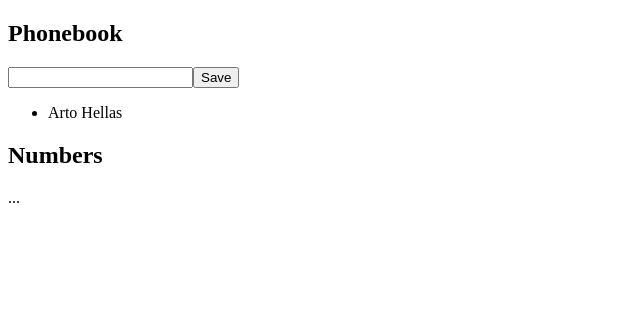
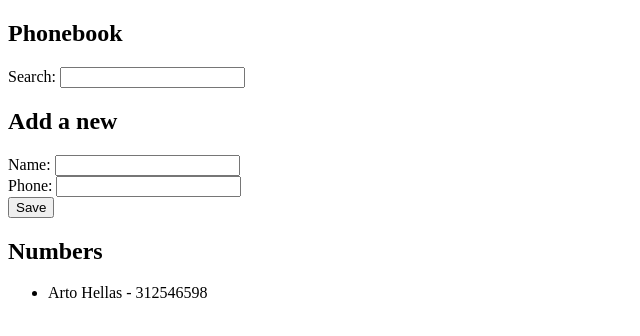
Before and after one commit to victoriapatarroyo/Fullstack-Helsinki-University, a React (Vite) app in the folder part2/phonebook/: page / in a window 1280 px wide. Shown: the top 336 px of the page, without its empty margins (0-640 px from the left). Built offline with nearby package versions, Linux system fonts and the light colour scheme.

Commit message:
Ejercicio 2.10: La Agenda Telefónica Paso 5

```diff
--- a/part2/phonebook/src/App.jsx
+++ b/part2/phonebook/src/App.jsx
@@ -1,18 +1,36 @@
 import { useState } from "react";
 import Name from "./components/Name";
+import Filter from "./components/Filter";
 
 const App = () => {
-  const [persons, setPersons] = useState([{ name: "Arto Hellas" }]);
+  const [persons, setPersons] = useState([
+    { name: "Arto Hellas", number: "312546598" },
+  ]);
   const [newName, setNewName] = useState("");
+  const [newNumber, setNewNumber] = useState("");
+  const [filter, setFilter] = useState("");
 
   const addName = (event) => {
     event.preventDefault();
+
+    //Valido si existe el elemento
+    const nameExiste = persons.some(
+      (person) => person.name.toLowerCase() === newName.toLowerCase(),
+    );
+
+    if (nameExiste) {
+      alert(`${newName} is already to added to phonebook`);
+      return;
+    }
+
     const nameObjetc = {
       name: newName,
+      number: newNumber,
     };
 
     setPersons(persons.concat(nameObjetc));
     setNewName("");
+    setNewNumber("");
   };
 
   const handleNameChange = (event) => {
@@ -20,20 +38,38 @@ const App = () => {
     setNewName(event.target.value);
   };
 
+  const handleNumberChange = (event) => {
+    setNewNumber(event.target.value);
+  };
+
+  const handleFilterChange = (event) => {
+    setFilter(event.target.value);
+  };
+
+  const namesToShow = persons.filter((person) =>
+    person.name.toLowerCase().includes(filter.toLowerCase()),
+  );
+
   return (
     <div>
       <h2>Phonebook</h2>
+      <Filter filter={filter} onChange={handleFilterChange} />
+      <h2>Add a new</h2>
       <form onSubmit={addName}>
-        <input value={newName} onChange={handleNameChange} />
+        <div>
+          Name: <input value={newName} onChange={handleNameChange} />
+        </div>
+        <div>
+          Phone: <input value={newNumber} onChange={handleNumberChange} />
+        </div>
         <button type="submit">Save</button>
       </form>
+      <h2>Numbers</h2>
       <ul>
-        {persons.map((name, index) => (
-          <Name key={index} name={name} />
+        {namesToShow.map((person) => (
+          <Name key={person.name} name={person} />
         ))}{" "}
       </ul>
-      <h2>Numbers</h2>
-      ...
     </div>
   );
 };
--- /dev/null
+++ b/part2/phonebook/src/components/Filter.jsx
@@ -0,0 +1,9 @@
+const Filter = ({ filter, onChange }) => {
+  return (
+    <div>
+      Search: <input value={filter} onChange={onChange} />
+    </div>
+  );
+};
+
+export default Filter;
--- a/part2/phonebook/src/components/Name.jsx
+++ b/part2/phonebook/src/components/Name.jsx
@@ -1,5 +1,9 @@
 const Name = ({ name }) => {
-  return <li>{name.name}</li>;
+  return (
+    <li>
+      {name.name} - {name.number}
+    </li>
+  );
 };
 
 export default Name;
```
